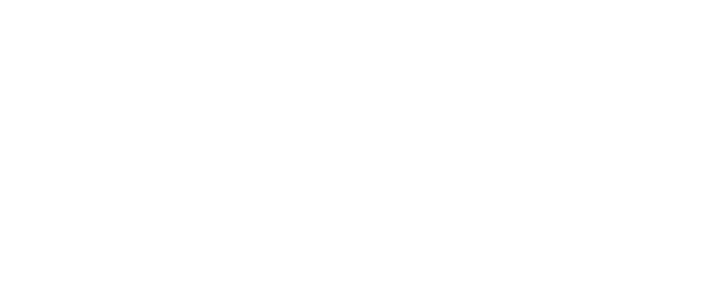
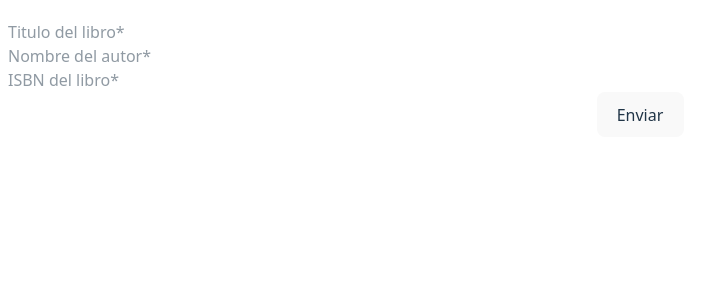
Before and after one commit to comicway/megabook, a React (Vite) app: page / in a window 1280 px wide. Shown: the top 300 px of the page, without its empty margins (0-716 px from the left). Built offline with nearby package versions, Linux system fonts and the light colour scheme.

Commit message:
empezando creando formulario con formit

```diff
--- a/src/Components/ResgiterBook/RegisterBook.jsx
+++ b/src/Components/ResgiterBook/RegisterBook.jsx
@@ -1,30 +1,20 @@
 import React from 'react';
 import { Formik, Form, Field, ErrorMessage } from 'formik';
 
-const validateBook = value => {
-    let error;
+const validate = (values) => {
+    const errors = {};
     if (!value.book) {
-        error = 'El nombre del libro es requerido';
+        error.book = 'El nombre del libro es requerido';
     }
-    return error;
-};
-
-const validateAutor = value => {
-    let error;
     if (!value.autor) {
-        error = 'El nombre del autor es requerido';
-    } else if (!/[a-zA-Z\s]+$/i.test(value,autor)) {
-        error = 'Solo se permiten letras';
+        error.autor = 'El nombre del autor es requerido';
+    } else if (!/[a-zA-Z\s]+$/i.test(value.autor)) {
+        error.autor = 'Solo se permiten letras';
     }
-    return error;
-};
-
-const validateISBN = value => {
-    let error;
     if (!value.ISBN) {
-        error = 'El codigo ISBN es requerido';
+        error.ISBN = 'El codigo ISBN es requerido';
     } else if (!/^[0-9]+$/i.test(value.ISBN)) {
-        error = 'Solo se permiten numeros';
+        erro.ISBN = 'Solo se permiten numeros';
     }
     return error;
 };
@@ -35,15 +25,44 @@
             <div className="container mx-auto px-2 mt-[20px]">
                     <div className="grid grid-cols-1">
                         <Formik
-                            initialValues={{ book: '', autor: '', ISBN: '' }}
-                            onSubmit={(values, { setSubmitting, resetForm }) => {
-                                setTimeout(() => {
-                                    alert(JSON.stringify(values, null, 2));
-                                    setSubmitting(false);
-                                    resetForm();
-                                }, 400);
+                            initialValues={{
+                                book: '',
+                                autor: '',
+                                ISBN: ''
                             }}
+                            validate={validate}
                         >
+                        {({ issSubmitting}) => (
+                            <Form className='container mx-auto'>
+                                <div>
+                                    <Field name="book" type="text" placeholder="Titulo del libro*"></Field>
+                                </div>
+                                <div className="text-[#BF3A0A] flex justify-center">
+                                    <ErrorMessage name="book"/>
+                                </div>
+                                <div>
+                                    <Field name="autor" type="text" placeholder="Nombre del autor*"></Field>
+                                </div>
+                                <div className="text-[#BF3A0A] flex justify-center">
+                                    <ErrorMessage name="autor"/>
+                                </div>
+                                <div>
+                                    <Field name="ISBN" type="text" placeholder="ISBN del libro*"></Field>
+                                </div>
+                                <div className="text-[#BF3A0A] flex justify-center">
+                                    <ErrorMessage name="ISBN"/>
+                                </div>
+                                <div className="flex justify-center">
+                            <button
+                                type="submit"
+                                className=""
+                            >
+                                Enviar
+                            </button>
+                        </div>
+                            </Form>
+
+                        )}
                         </Formik>
                     </div>
             </div>
```
